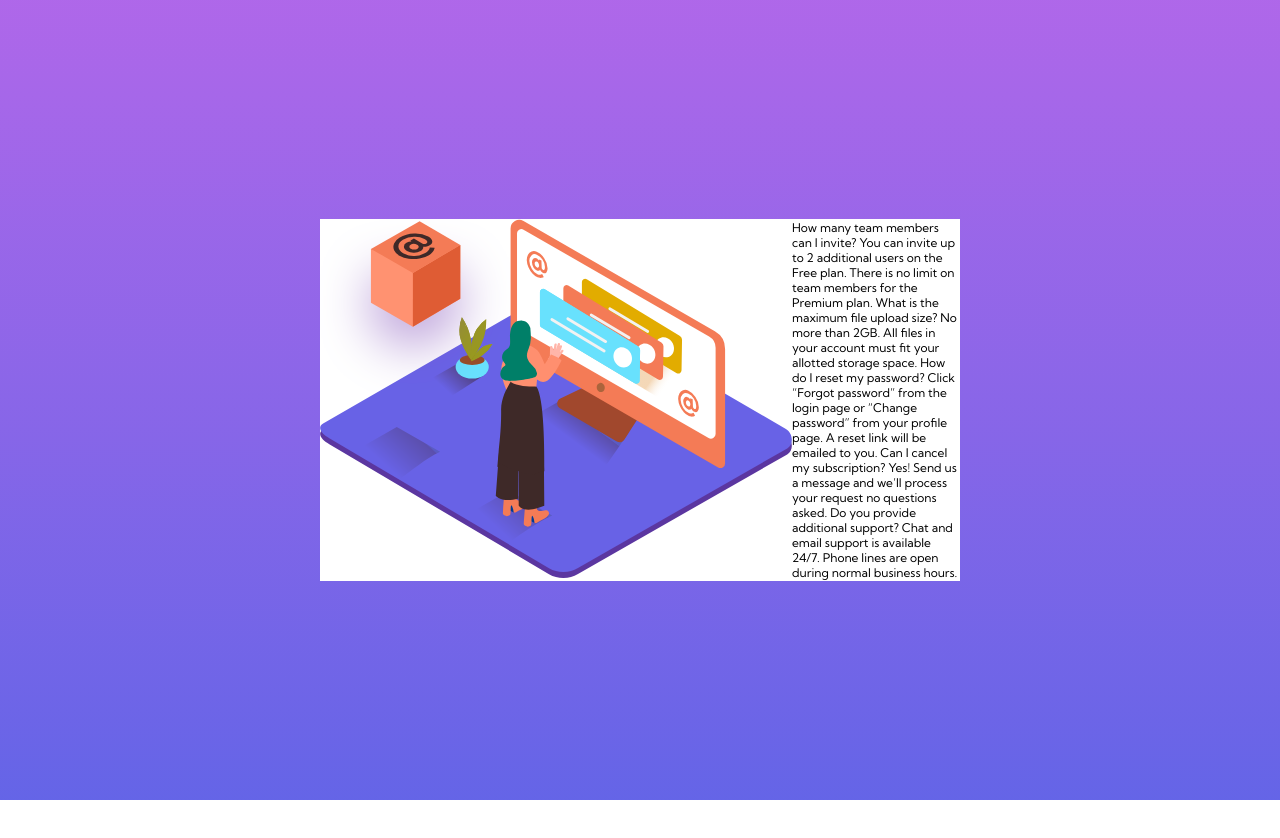
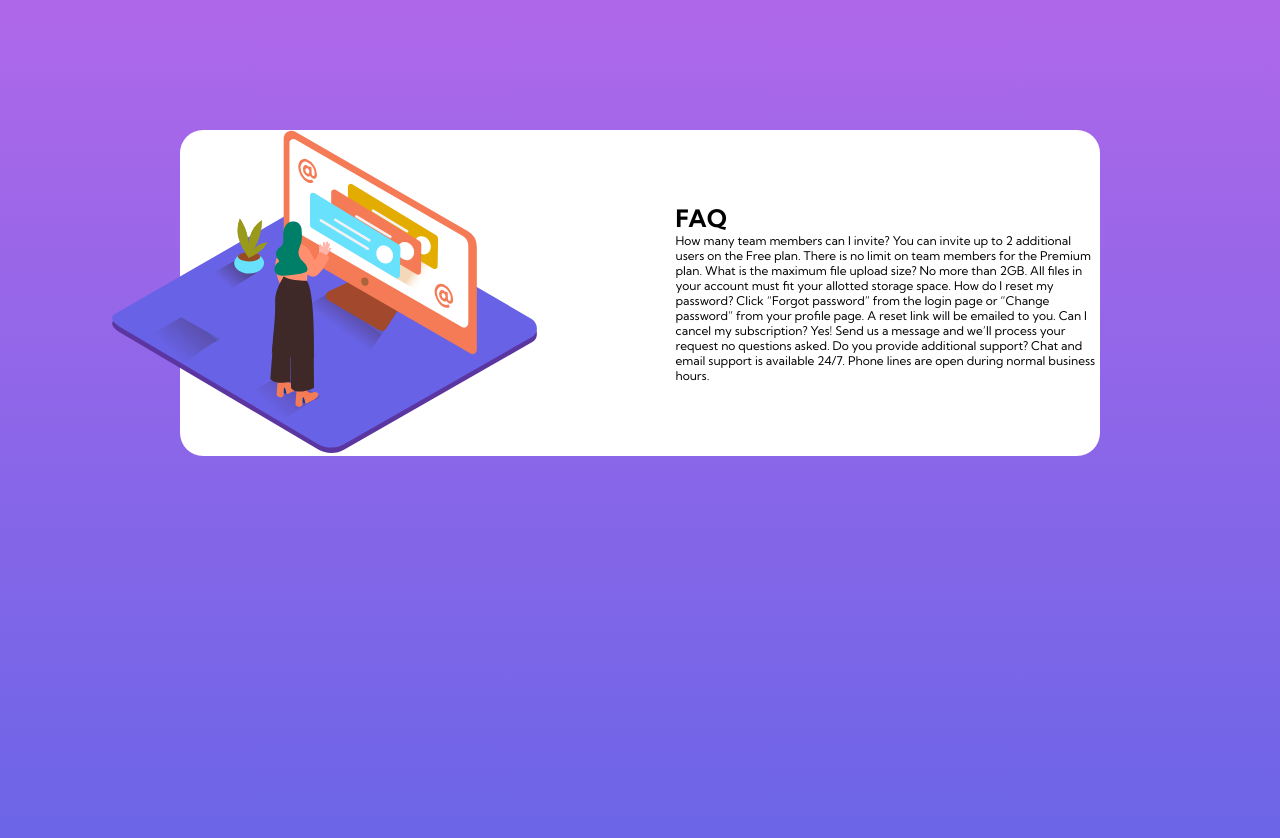
Before and after one commit to cjoak1028/faq-accordion-card, a plain HTML site: page index.html in a window 1280 px wide. Before the commit the page ends 800 px from the top, so only its background shows below. Drawn offline with Linux system fonts and the light colour scheme.

Commit message:
placed main card image

```diff
--- a/index.html
+++ b/index.html
@@ -27,29 +27,26 @@
   </head>
   <body>
     <div class="card">
-      <div class="card__illustration">
+      <div class="card__image">
         <img
-          class="img-box"
-          src="./images/illustration-box-desktop.svg"
-          alt="box"
-        />
-        <img
-          class="img-woman"
           src="./images/illustration-woman-online-desktop.svg"
-          alt="woman online"
+          alt="woman online desktop"
         />
       </div>
-      <div class="card__content">
+      <div class="card__text">
+        <h1>FAQ</h1>
+        <div class="accordion">
           How many team members can I invite? You can invite up to 2 additional
           users on the Free plan. There is no limit on team members for the
           Premium plan. What is the maximum file upload size? No more than 2GB.
-        All files in your account must fit your allotted storage space. How do I
-        reset my password? Click “Forgot password” from the login page or
+          All files in your account must fit your allotted storage space. How do
+          I reset my password? Click “Forgot password” from the login page or
           “Change password” from your profile page. A reset link will be emailed
           to you. Can I cancel my subscription? Yes! Send us a message and we’ll
           process your request no questions asked. Do you provide additional
-        support? Chat and email support is available 24/7. Phone lines are open
-        during normal business hours.
+          support? Chat and email support is available 24/7. Phone lines are
+          open during normal business hours.
+        </div>
       </div>
     </div>
   </body>
--- a/style.css
+++ b/style.css
@@ -1,46 +1,69 @@
 :root {
-    --color-text-blue: hsl(238, 29%, 16%);
-    --color-text-red: hsl(14, 88%, 65%);
-    --color-gradient-violet: hsl(273, 75%, 66%);
-    --color-gradient-blue: hsl(240, 73%, 65%);
+    --c-text-blue: hsl(238, 29%, 16%);
+    --c-text-blue-dark: hsl(240, 6%, 50%);
+    --c-text-blue-darker: hsl(237, 12%, 33%);
+    --c-text-red: hsl(14, 88%, 65%);
+    --c-grad-violet: hsl(273, 75%, 66%);
+    --c-grad-blue: hsl(240, 73%, 65%);
+    --c-div-blue-light: hsl(240, 5%, 91%);
+}
+
+html {
+    font-size: 62.5%;
+    box-sizing: content-box;
 }
 
 * {
     margin: 0;
     padding: 0;
-    box-sizing: content-box;
-}
-
-html {
-    font-size: 62.5%;
-    font-family: 'Kumbh Sans', sans-serif;
+    box-sizing: inherit;
 }
 
 body {
+    font-size: 1.2rem;
+    font-family: 'Kumbh Sans', sans-serif;
     min-height: 100vh;
-    font-size: 1.2rem;
-    background: linear-gradient(var(--color-gradient-violet), var(--color-gradient-blue));
-    position: relative;
+    background: linear-gradient(var(--c-grad-violet), var(--c-grad-blue));
+    padding: 2.4rem;
 }
 
 .card {
-    /* test style */
-    display: flex;
-    align-items: center;
-
     background-color: white;
     max-width: 92rem;
-
-    position: absolute;
-    left: 50%;
-    top: 50%;
-    transform: translate(-50%, -50%);
+    border-radius: 2.3rem;
+    margin: auto;
+    margin-top: 13rem;
 }
 
-.card__illustration {
-    position: relative;
+.card__image {}
+
+.card__image img {
+    width: 100%;
+    height: auto;
+    max-width: 47.2rem;
 }
 
-.img-box {
-    position: absolute;
+.card__text {}
+
+@media only screen and (min-width: 56em) {
+    body {
+        padding: 0 8rem;
+    }
+
+    .card {
+        display: flex;
+        align-items: center;
+    }
+
+    .card__image, .card__text {
+        flex: 1;
+    }
+
+    .card__image {
+        padding-right: 7.1rem;
+    }
+
+    .card__image img {
+        transform: translateX(-16%);
+    }
 }
```
Lines whose indentation alone changed are shown as unchanged.
